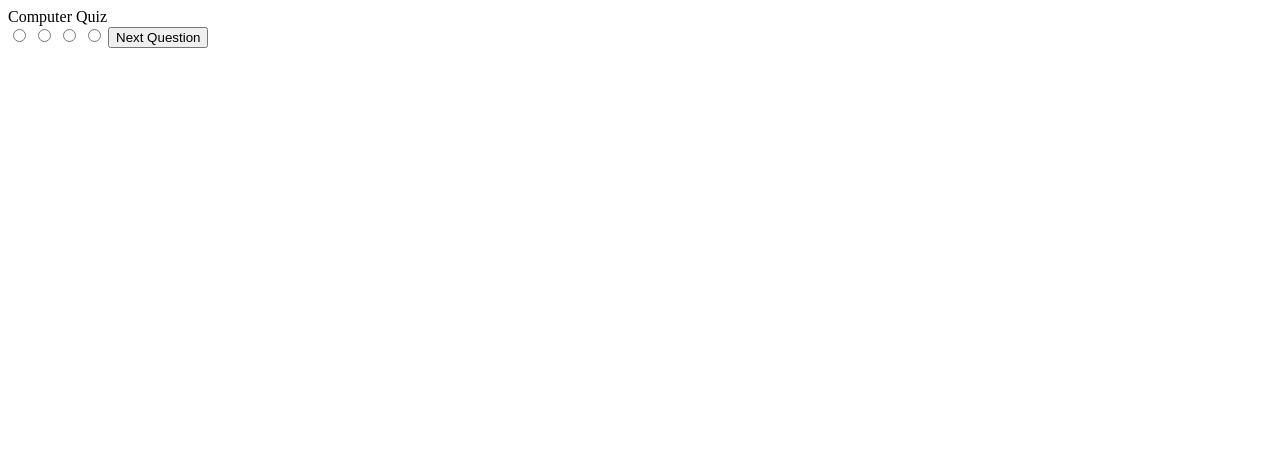
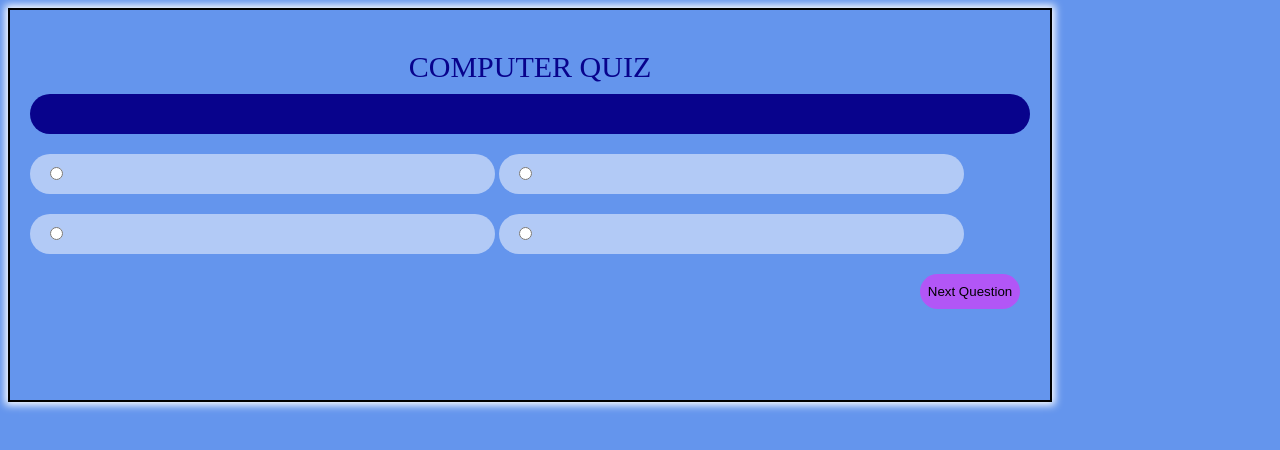
Before and after one commit to Kendall-Arceo/Homework4-WebAPI, a plain HTML site: page index.html in a window 1280 px wide. Drawn offline with Linux system fonts and the light colour scheme.

Commit message:
Outline of CSS for html file. Added Pseudocode to keep track of the steps.

```diff
--- a/script.js
+++ b/script.js
@@ -0,0 +1,2 @@
+// Questions variables
+var
--- a/style.css
+++ b/style.css
@@ -0,0 +1,83 @@
+body {
+    background: cornflowerblue;
+
+}
+
+.container {
+    border: 2px solid ;
+    box-shadow: 0 0 8px 3px #fff;
+    height: 350px;
+    width: 1000px;
+    top: 50%;
+    left: 50%;
+    padding: 20px;
+
+
+
+}
+
+.title {
+    padding-top: 20px;
+    text-align:center;
+    font-size:30px;
+    text-transform: uppercase;
+    color: #08038C;
+}
+
+.question {
+    padding: 20px;
+    font-size: 22px;
+    background: #08038C;
+    border-radius: 20px;
+    margin: 10px 0 10px 0;
+    color: #f6f6f6;
+
+}
+
+.option {
+    width:450px;
+    display: inline-block;
+    padding: 10px 0 10px 15px;
+    vertical-align: middle;
+    background: rgba(255, 255, 255, 0.5);
+    margin: 10px 0 10px;
+    color: #000000;
+    border-radius: 20px;
+
+}
+
+.option:hover {
+    background: #08038C;
+    color: #f6f6f6;
+
+}
+
+.next-btn {
+    border: none;
+    outline: none;
+    background: rgba(255, 25, 255, 0.5);
+    width: 100px;
+    height: 35px;
+    border-radius: 20px;
+    cursor:pointer;
+    float:right;
+    margin: 10px;
+
+}
+
+.next-btn:hover {
+    background: #08038C;
+    color: #f6f6f6;
+}
+
+.result {
+    height: 100px;
+    text-align: center;
+    font-size: 75px;
+
+}
+
+.option input:checked.option {
+
+
+}
```
Also changed, not shown: index.html (line endings or trailing spaces), 1 other file.
